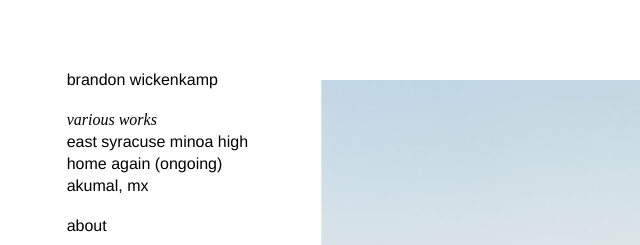
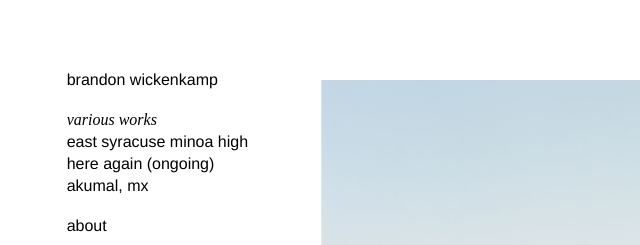
Before and after one commit to jayschaul/brandonwickenkamp, a plain HTML site: page index.html in a window 1280 px wide. Shown: the top 245 px of the page, 0-640 px from the left. Drawn offline with nearby package versions, Linux system fonts and the light colour scheme.

Commit message:
index update

```diff
--- a/index.html
+++ b/index.html
@@ -46,7 +46,7 @@
       <br>
       <li class="active"><a href="/">various works</a></li>
       <li><a href="/east-syracuse">east syracuse minoa high</a></li>
-      <li><a href="/home">home again (ongoing)</a></li>
+      <li><a href="/home">here again (ongoing)</a></li>
       <li><a href="/akumal">akumal, mx</a></li>
       <br>
       <li><a href="/about">about</a></li>
```
